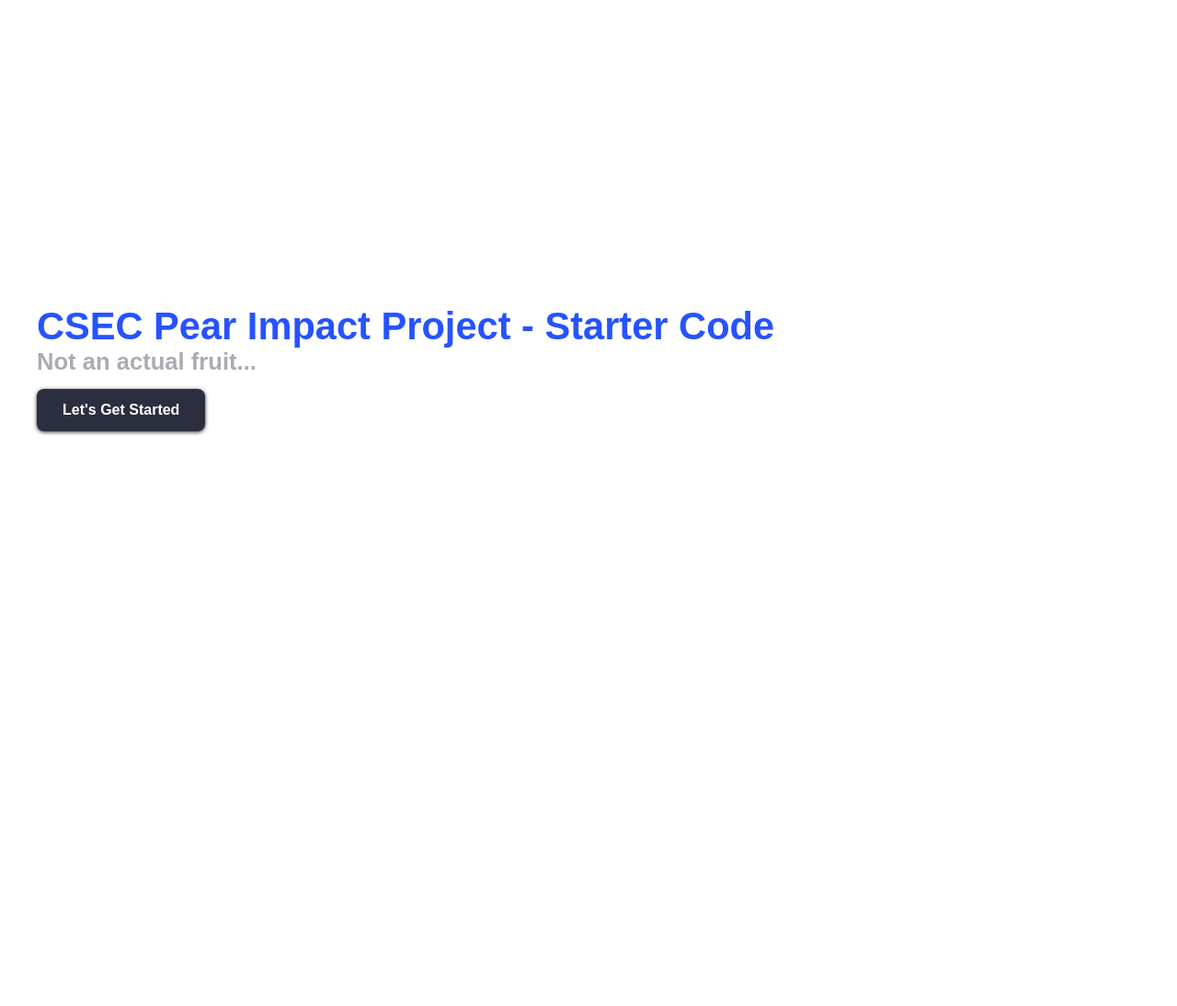
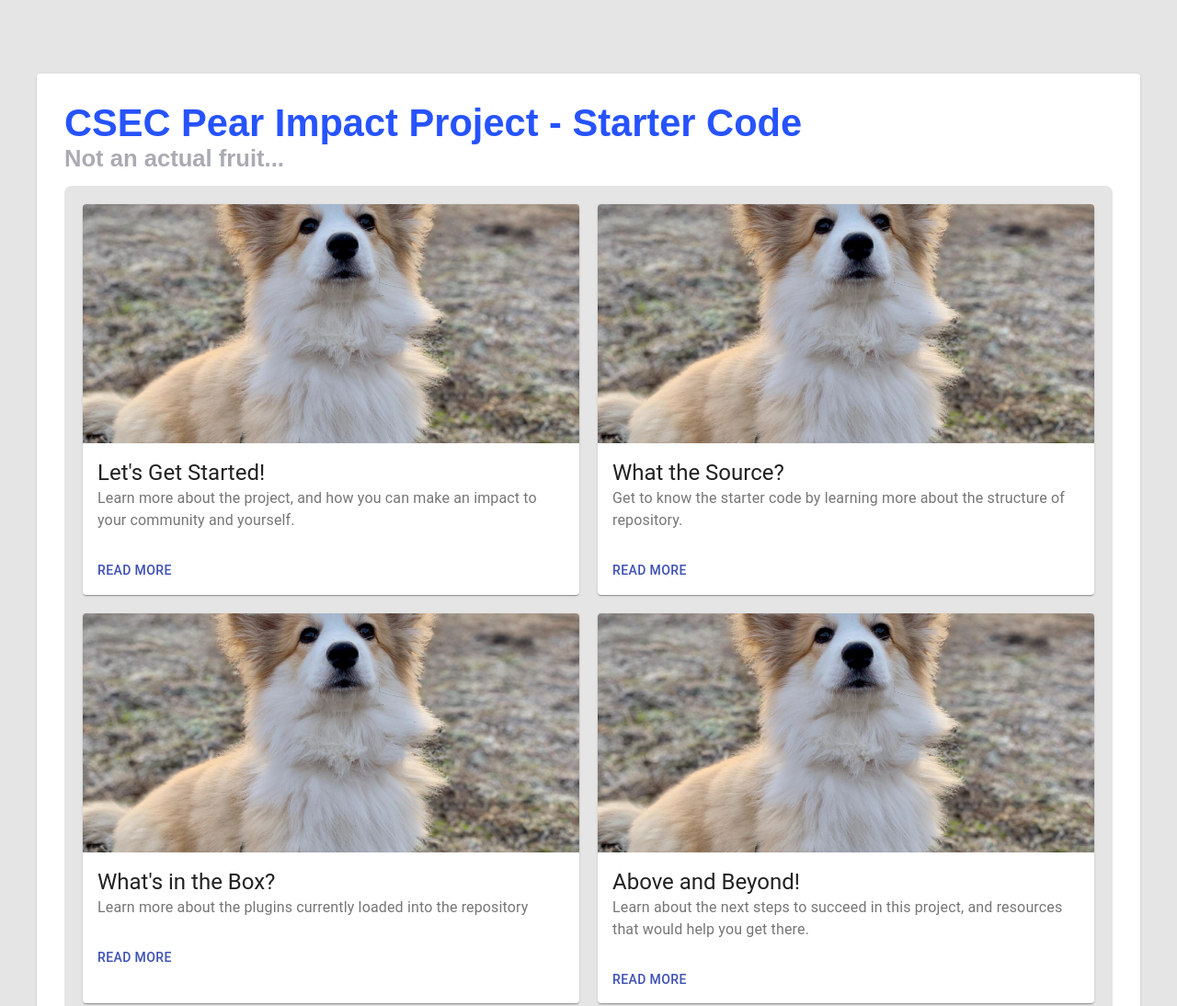
Before and after one commit to csecutsc/pear-boilerplate, a Gatsby site: page / in a window 1280 px wide. Shown: the top 1094 px of the page at 92% size. Before the commit the page ends 800 px from the top, so only its background shows below. Built offline with nearby package versions, Linux system fonts and the light colour scheme; Gatsby itself is replaced by a stand-in of ours; a web font is replaced by a local one.

Commit message:
Added material ui and image

```diff
--- a/gatsby-config.js
+++ b/gatsby-config.js
@@ -11,7 +11,6 @@ module.exports = {
     {
       resolve: `gatsby-source-filesystem`,
       options: {
-        name: `assets`,
         path: `${__dirname}/src/assets`,
       },
     },
--- a/package.json
+++ b/package.json
@@ -5,6 +5,7 @@
   "version": "0.1.0",
   "author": "CSEC (https://csec.club)",
   "dependencies": {
+    "@material-ui/core": "^4.5.2",
     "gatsby": "^2.17.4",
     "gatsby-image": "^2.2.29",
     "gatsby-plugin-alias-imports": "^1.0.5",
--- a/src/data/blogs/folders.md
+++ b/src/data/blogs/folders.md
@@ -2,6 +2,7 @@
 title: 'What the Source?'
 description: 'Get to know the starter code by learning more about the structure of repository.'
 author: 'Frederic Pun'
+image: ../../assets/demo.jpeg
 date: '2019-10-28'
 order: 1
 ---
--- a/src/data/blogs/next-steps.md
+++ b/src/data/blogs/next-steps.md
@@ -2,6 +2,7 @@
 title: 'Above and Beyond!'
 description: 'Learn about the next steps to succeed in this project, and resources that would help you get there.'
 author: 'Frederic Pun'
+image: ../../assets/demo.jpeg
 date: '2019-10-28'
 order: 3
 ---
--- a/src/data/blogs/plugins.md
+++ b/src/data/blogs/plugins.md
@@ -2,6 +2,7 @@
 title: "What's in the Box?"
 description: 'Learn more about the plugins currently loaded into the repository'
 author: 'Frederic Pun'
+image: ../../assets/demo.jpeg
 date: '2019-10-28'
 order: 2
 ---
--- a/src/data/blogs/welcome.md
+++ b/src/data/blogs/welcome.md
@@ -2,6 +2,7 @@
 title: "Let's Get Started!"
 description: 'Learn more about the project, and how you can make an impact to your community and yourself.'
 author: 'Frederic Pun'
+image: ../../assets/demo.jpeg
 date: '2019-10-28'
 order: 0
 ---
--- a/src/layouts/Page.jsx
+++ b/src/layouts/Page.jsx
@@ -1,8 +1,9 @@
 import React from 'react';
+import Card from '@material-ui/core/Card';
 import '@styles/layouts/Page.scss';
 
 export const Page = ({ children, className, ...props }) => (
   <main className={`page${className ? ` ${className}` : ''}`} {...props}>
-    <div className='page__content'>{children}</div>
+    <Card className='page__content'>{children}</Card>
   </main>
 );
--- a/src/pages/index.jsx
+++ b/src/pages/index.jsx
@@ -1,18 +1,71 @@
+/**
+ * An example of using Material UI
+ */
+
 import React from 'react';
+import { Card, CardHeader, CardMedia, Button as MaterialButton, CardActions } from '@material-ui/core';
+import { useStaticQuery, graphql, navigate } from 'gatsby';
+import { withSeo } from '@utils';
 import { Page } from '@layouts';
-import { withSeo } from '@utils';
 import { Button } from '@components';
 import '@styles/pages/Index.scss';
 
-const IndexPage = () => (
+/** Get all markdown pages in ascending order */
+const query = graphql`
+  {
+    allMarkdownRemark(sort: { fields: frontmatter___order, order: ASC }) {
+      edges {
+        node {
+          frontmatter {
+            title
+            image {
+              publicURL
+            }
+            description
+          }
+          fields {
+            slug
+          }
+        }
+      }
+    }
+  }
+`;
+
+const IndexPage = () => {
+  const { allMarkdownRemark } = useStaticQuery(query);
+  console.log(allMarkdownRemark);
+
+  return (
     <Page className='index'>
       <h1 className='index__title'>CSEC Pear Impact Project - Starter Code</h1>
       <p className='index__text'>Not an actual fruit...</p>
+      <div className='index__cards'>
+        {
+          allMarkdownRemark.edges.map(({ node }, i) => (
+            <Card className='index__card' key={ i }>
+              <CardMedia style={{ height: '260px' }} image={ node.frontmatter.image.publicURL }/>
+              <CardHeader
+                title={ node.frontmatter.title }
+                subheader= { node.frontmatter.description }
+              />
+              <CardActions>
+                <MaterialButton color="primary" onClick={() => {
+                  navigate(node.fields.slug);
+                }}>
+                  Read More
+                </MaterialButton>
+              </CardActions>
+            </Card>
+          ))
+        }
+      </div>
       <Button className='index__button' to='/welcome'>
         Let's Get Started
       </Button>
     </Page>
   );
+};
 
 export default withSeo(IndexPage, {
   title: 'Home',
--- a/src/styles/_index.scss
+++ b/src/styles/_index.scss
@@ -3,6 +3,7 @@
 
 body {
     font-family: $FONT;
+    background-color: rgba(0,0,0,0.1);
     color: $BLACK;
     padding: 0;
     margin: 0;
--- a/src/styles/layouts/Page.scss
+++ b/src/styles/layouts/Page.scss
@@ -9,7 +9,8 @@
     box-sizing: border-box;
 
     &__content {
-        max-width: 1200px;
-        width: 100%;
+        width: 1200px;
+        box-sizing: border-box;
+        padding: 30px;
     }
 }
--- a/src/styles/pages/Index.scss
+++ b/src/styles/pages/Index.scss
@@ -21,4 +21,18 @@
     &__button {
         margin-right: auto;
     }
+
+    &__cards {
+        display: flex;
+        background-color: rgba(0,0,0,0.1);
+        padding: 10px;
+        box-sizing: border-box;
+        border-radius: 8px;
+        flex-wrap: wrap;
+    }
+
+    &__card {
+        margin: 10px;
+        width: calc(50% - 20px);
+    }
 }
```
Also changed, not shown: src/assets/demo.jpeg (added), 1 other file. Lines whose indentation alone changed are shown as unchanged.
